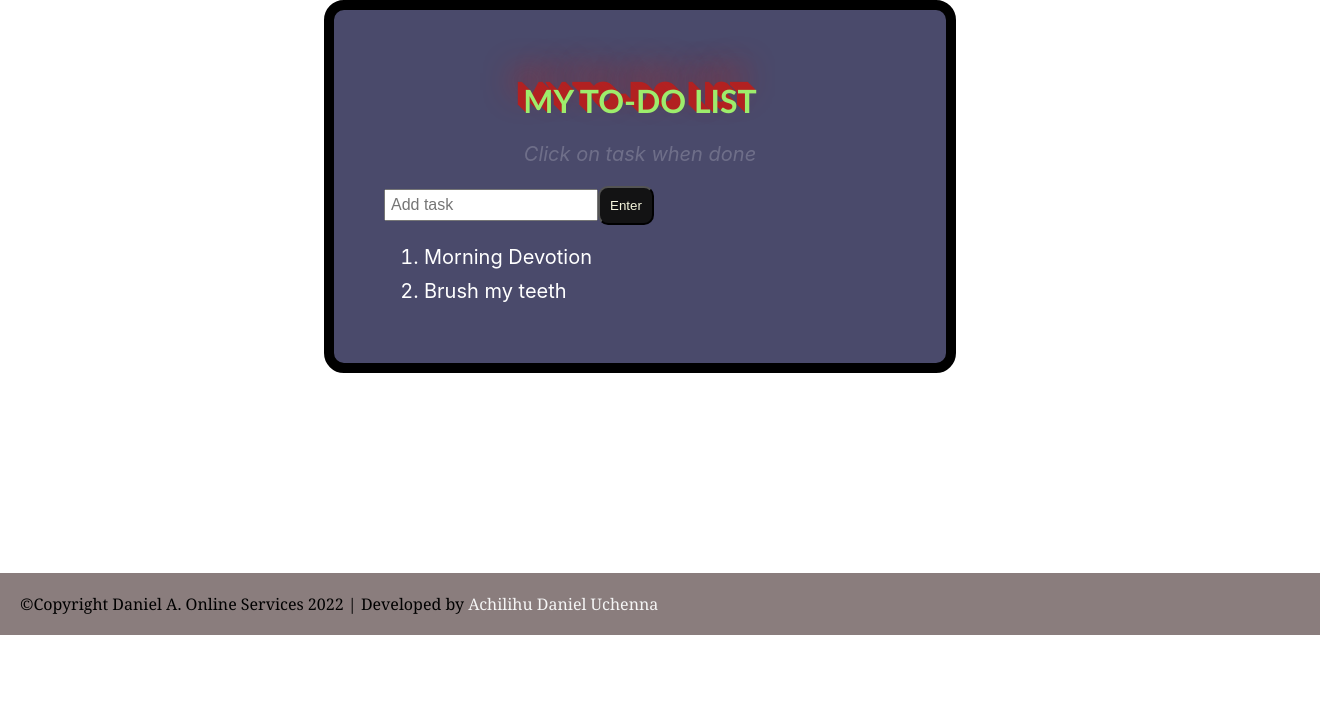
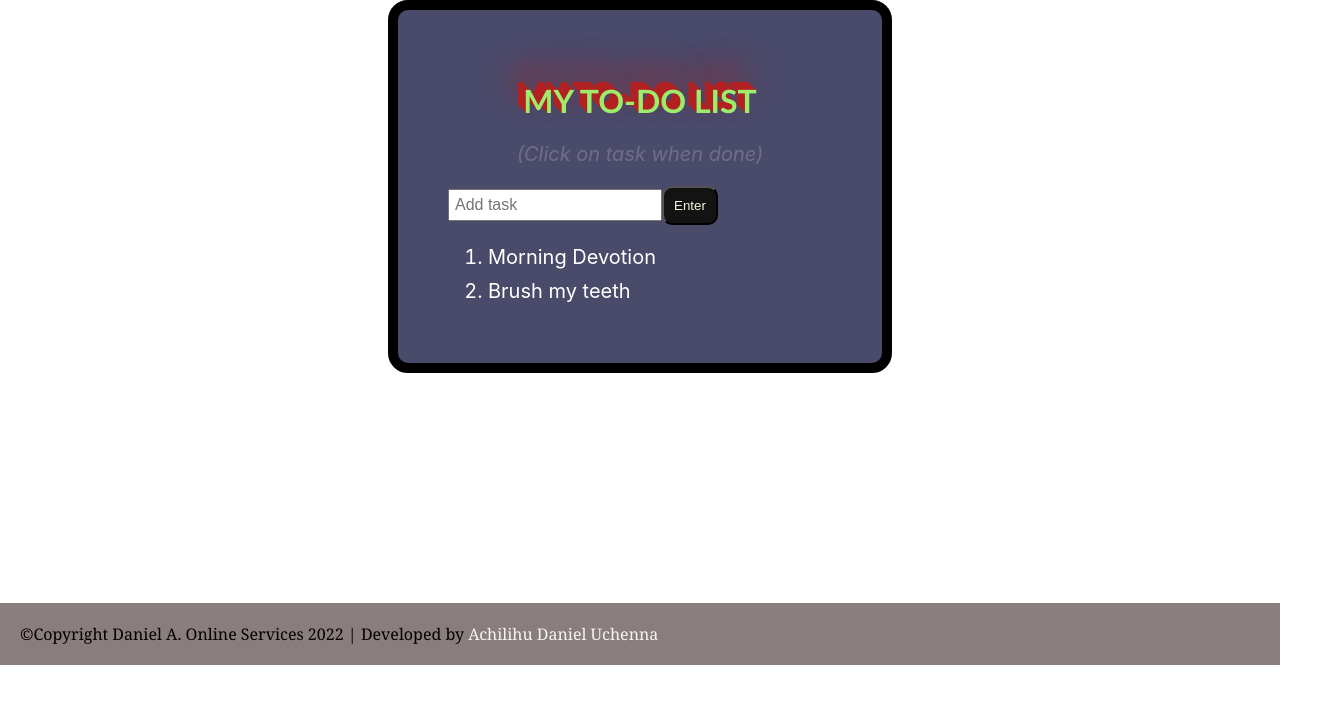
Before and after one commit to Achilihudaniel07/React-To-do-list--ClassBase, a React (Create React App) app: page / in a window 1280 px wide. Shown: the top 704 px of the page, 1320 px wide, since content can reach past the window. Built offline with nearby package versions, Linux system fonts and the light colour scheme.

Commit message:
second commit

```diff
--- a/src/components/body/MyTodolist.js
+++ b/src/components/body/MyTodolist.js
@@ -47,7 +47,7 @@ class MyTodolist extends Component{
         return(
             <div>
                 <h1>MY&nbsp;TO-DO&nbsp;LIST</h1>
-                <i> <p>Click on task when done </p></i>
+                <i> <p>(Click on task when done) </p></i>
 
                 <form onSubmit={this.addItemToList}>
                     <input value={this.state.newItem} onChange={(event) =>this.setState({newItem: event.target.value})} type="text" placeholder="Add task"/>
--- a/src/components/footer/Footer.css
+++ b/src/components/footer/Footer.css
@@ -1,7 +1,6 @@
 
 .footer{
-    width: 100%;
-    margin-top: 200px;
+    margin-top: 230px;
     background-color: rgba(133, 119, 119, 0.953);
     padding: 20px;
   }
--- a/src/pages/App.css
+++ b/src/pages/App.css
@@ -1,9 +1,11 @@
+
 *{
   box-sizing: content-box;
 }
+
 .App {
   margin-top: 20px;
-  width: 40%;
+  width: 30%;
   margin: 0 auto;
   background-color: rgb(74, 74, 107);
   padding: 50px;
```
